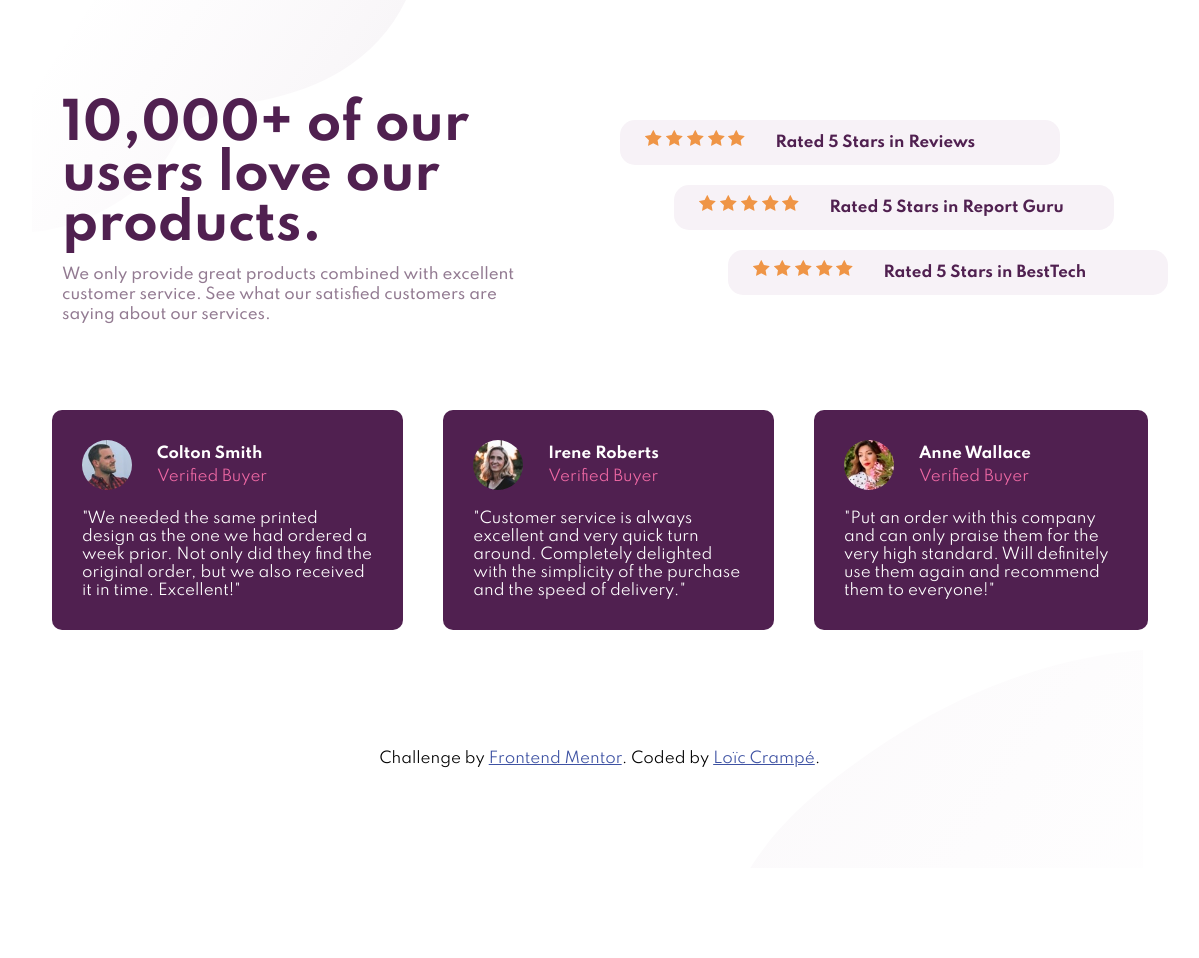
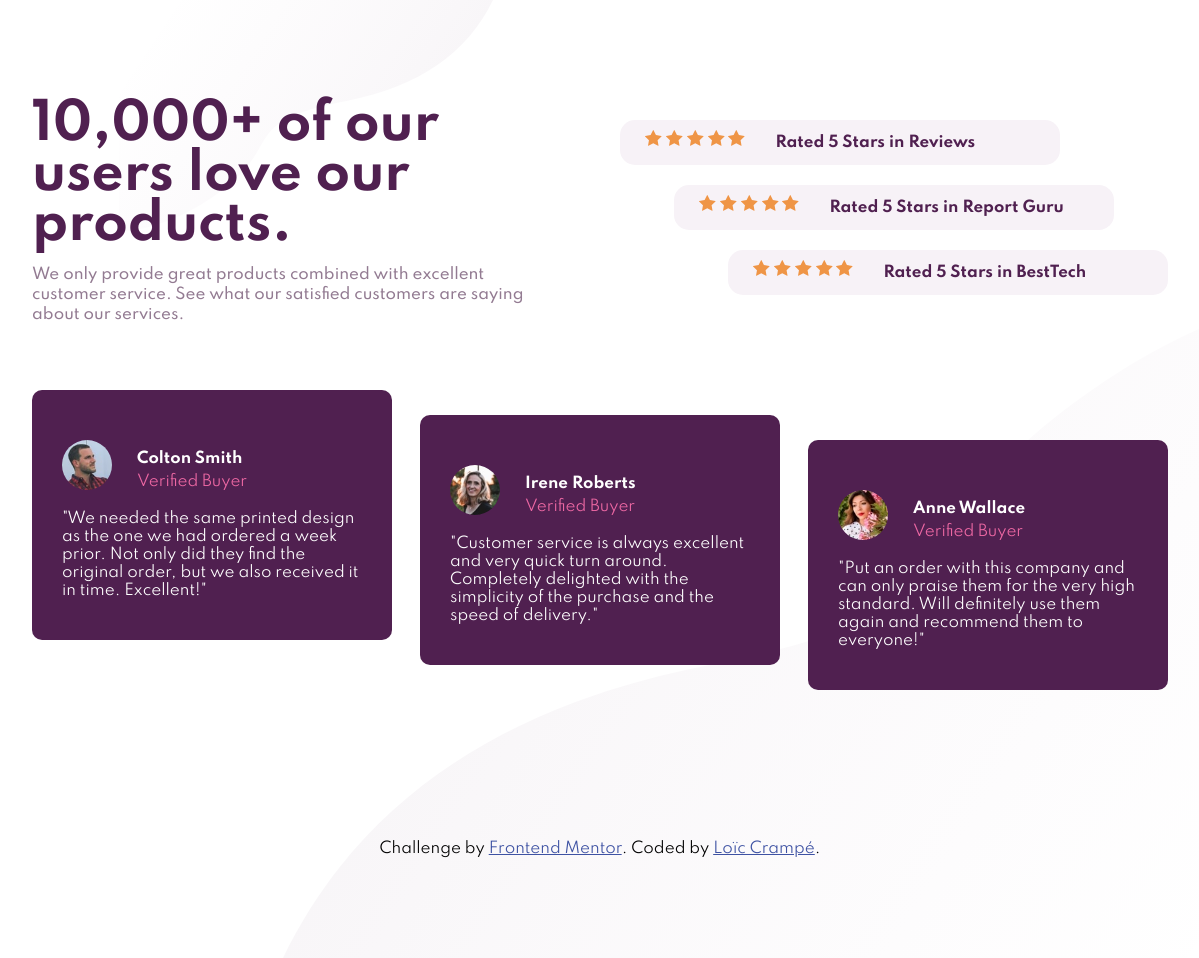
Before and after one commit to LoicCrampe/Social-Proof-Section-Master, a plain HTML site: page index.html in a window 1536 px wide. Shown: the whole page, without its empty margins (168-1367 px from the left). Before the commit the page ends 868 px from the top, so only its background shows below. Drawn offline with Linux system fonts and the light colour scheme.

Commit message:
Desktop version done

```diff
--- a/style.css
+++ b/style.css
@@ -17,7 +17,6 @@
 /*---------------Media Queries---------------*/
 
 /* Mobile */
-@media screen and (min-width: 375px) {
 body {
     padding: 0;
     margin: 0;
@@ -46,7 +45,9 @@
     font-weight: 500;
 }
 
-    #description, #rated, #comment {
+#description,
+#rated,
+#comment {
     padding: 0px 30px;
 }
 
@@ -111,16 +112,21 @@
     padding: 100px 0 100px 0;
 }
 
-    footer p{
+footer p {
     padding: 0 80px;
 }
-}
+
 
 /* Desktop */
 @media screen and (min-width: 1440px) {
     body {
         padding: 0;
         margin: 0;
+        background-image: url(./images/bg-pattern-bottom-desktop.svg);
+        background-repeat: no-repeat;
+        background-position: bottom right;
+        position: relative;
+        z-index: 10;
     }
 
     /* GRID */
@@ -134,12 +140,13 @@
             "comment comment comment comment"
             "footer footer footer footer";
     }
+
     /* END GRID */
 
     header {
         background-image: url(./images/bg-pattern-top-desktop.svg) no-repeat top;
         background-repeat: no-repeat;
-        background-position: top left;
+        background-position: top;
         position: relative;
         z-index: 10;
         grid-area: header;
@@ -153,7 +160,7 @@
         font-size: 50px;
         color: var(--veryDarkMagenta);
         text-align: left;
-        padding: 0px 30px;
+        padding: 0px 50px 0 0;
         line-height: 50px;
     }
 
@@ -166,6 +173,7 @@
 
     #description {
         margin: 15px 0;
+        padding: 0px 50px 0 0;
         grid-area: description;
     }
 
@@ -199,7 +207,7 @@
         align-self: flex-end;
     }
 
-    #rated>div>div{
+    #rated>div>div {
         padding: 0 15px;
     }
 
@@ -212,10 +220,12 @@
 
     #comment {
         grid-area: comment;
-        padding: 50px 0 0 0;
+        margin: 50px 0;
+        padding: 0;
+        height: 300px;
         display: flex;
         flex-direction: row;
-        margin: 0;
+        justify-content: space-between;
     }
 
     #comment h4 {
@@ -232,21 +242,26 @@
     #comment>div {
         background-color: var(--veryDarkMagenta);
         border-radius: 10px;
-        margin: 20px 20px;
-        padding: 30px;
+        width: 300px;
+        height: auto;
+        max-height: 150px;
+        margin: 0;
+        padding: 50px 30px;
+        display: flex;
+        flex-direction: column;
     }
 
 
     #comment div:nth-child(0n+1) {
-        justify-content: flex-start;
+        align-self: flex-start;
     }
 
     #comment div:nth-child(0n+2) {
-        justify-content: center;
+        align-self: center;
     }
 
     #comment div:nth-child(0n+3) {
-        justify-content: flex-end;
+        align-self: flex-end;
     }
 
     #comment>div>div {
@@ -266,8 +281,7 @@
     }
 
     footer {
-        background-image: url(./images/bg-pattern-bottom-desktop.svg);
-        background-repeat: no-repeat;
+        background-image: unset;
         grid-area: footer;
     }
 }
```
Lines whose indentation alone changed are shown as unchanged.
